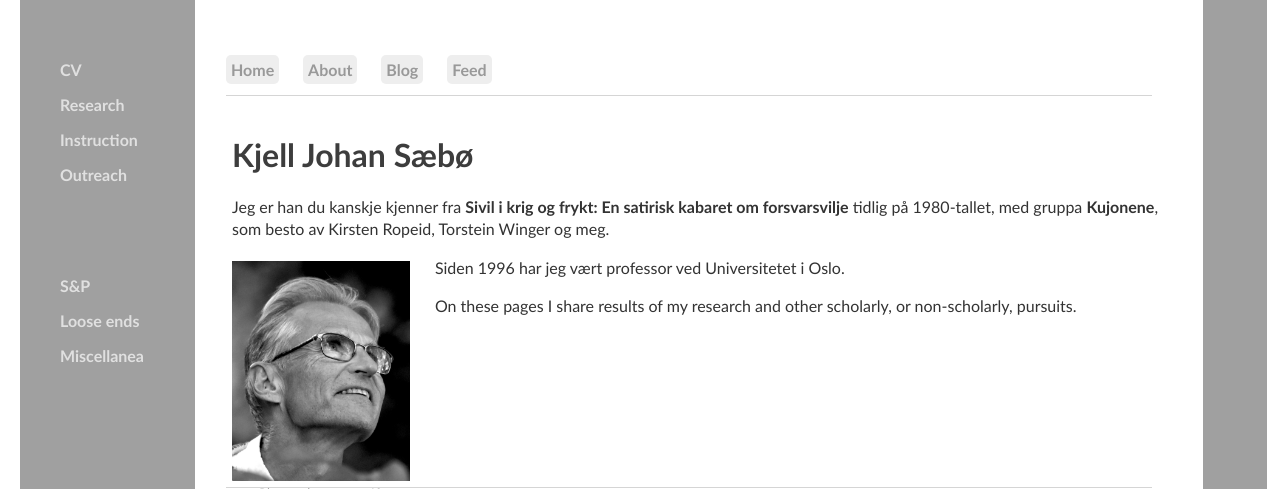
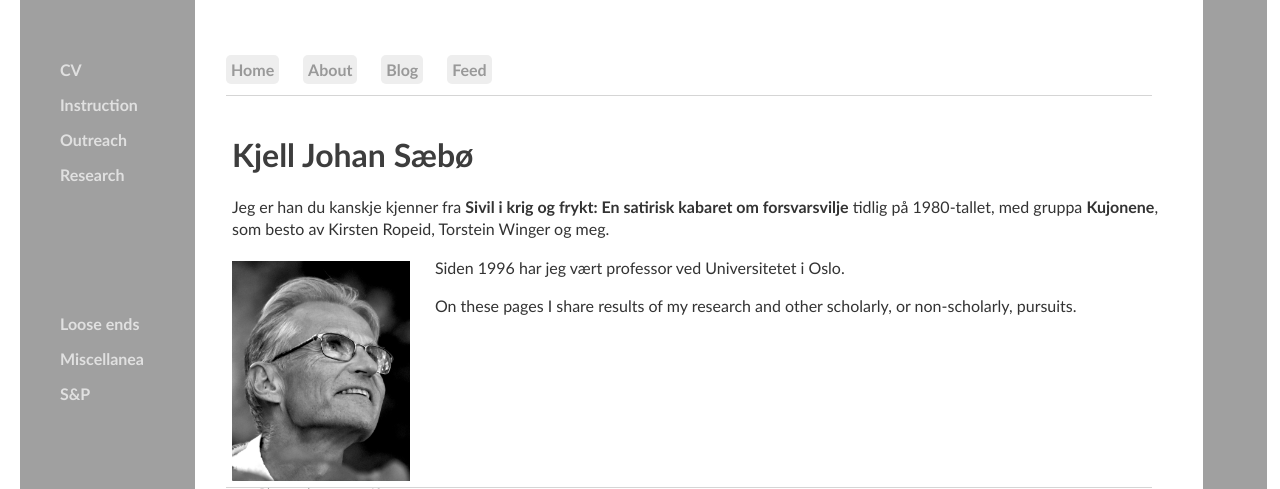
Before and after one commit to kjelljs/kjelljs.github.io, a Jekyll site: the page built from index.html, in a window 1280 px wide. Shown: the top 489 px of the page. Built offline with Jekyll 4.4.1, drawn with Linux system fonts in a browser that asks for light colours.

Commit message:
Update default.html

```diff
--- a/_layouts/default.html
+++ b/_layouts/default.html
@@ -18,16 +18,18 @@
 			<sidenav>
 			<ul>
 				<li><a href="/cv">CV</a></li>
-				<li><a href="/research">Research</a></li>
 				<li><a href="/courses">Instruction</a></li>
 				<li><a href="/dissemination">Outreach</a></li>
+				<li><a href="/research">Research</a></li>
 				<li>&nbsp;</li>
 				<li>&nbsp;</li>
 				<li>&nbsp;</li>
 				<li>&nbsp;</li>
-				<li><a href="/editorship">S&P</a></li>
+				<li>&nbsp;</li>
+				<li>&nbsp;</li>
 				<li><a href="/looseends">Loose ends</a></li>
 	    			<li><a href="/misc">Miscellanea</a></li>
+				<li><a href="/editorship">S&P</a></li>
 				</ul>
 			</sidenav>
 			<rightsidebar>
```
